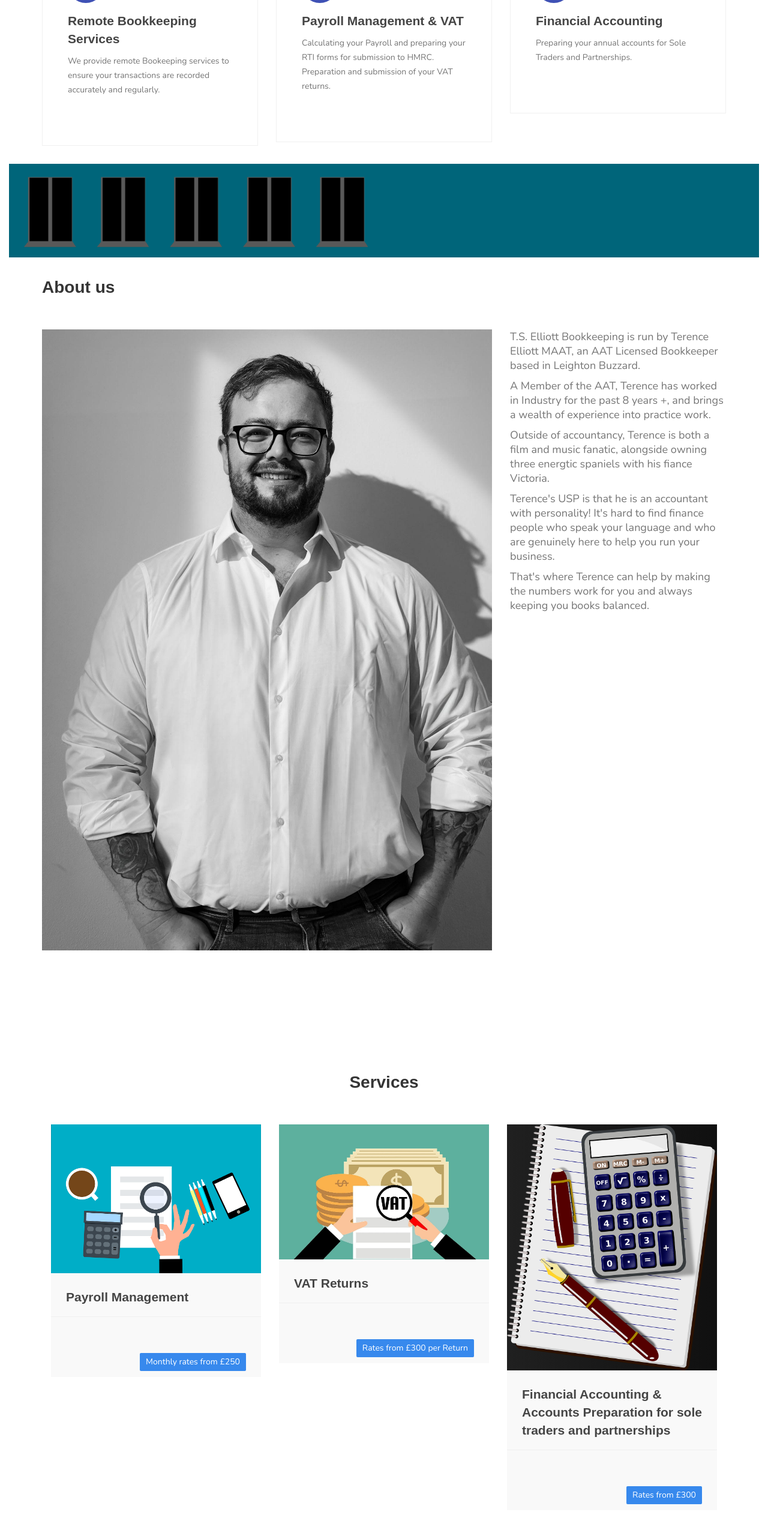
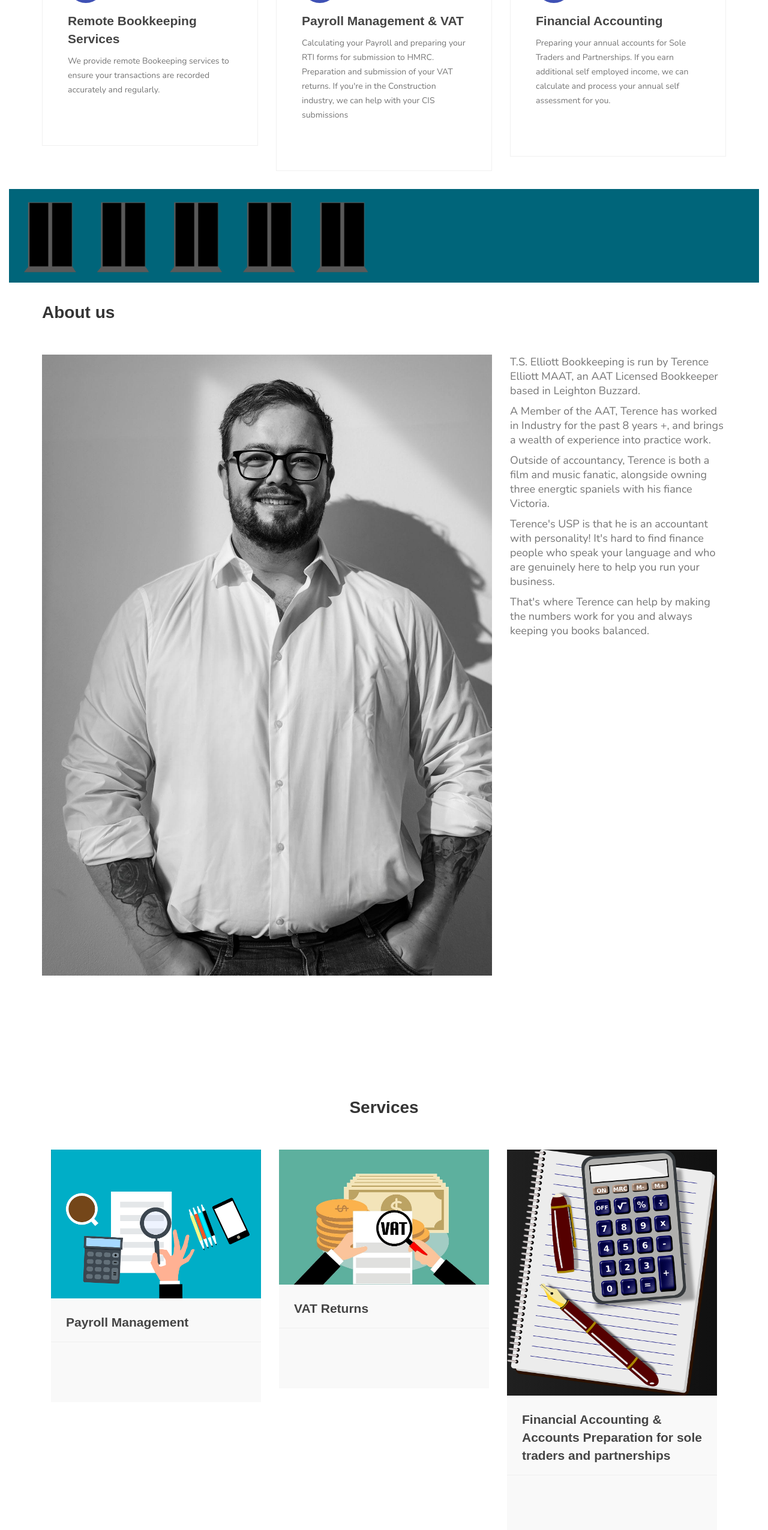
Before and after one commit to DimitarDyankov/terenceelliott.github.io, a plain HTML site: page index.html in a window 1280 px wide. Shown: the part 962-3512 px from the top of the page at 60% size. Drawn offline with nearby package versions, Linux system fonts and the light colour scheme; a web font is replaced by a local one.

Commit message:
text changes

```diff
--- a/index.html
+++ b/index.html
@@ -116,7 +116,7 @@
               <p>
                 Calculating your Payroll and preparing your RTI forms for
                 submission to HMRC. Preparation and submission of your VAT
-                returns.
+                returns. If you're in the Construction industry, we can help with your CIS submissions
               </p>
             </div>
           </div>
@@ -126,8 +126,7 @@
               <span>03</span>
               <h3>Financial Accounting</h3>
               <p>
-                Preparing your annual accounts for Sole Traders and
-                Partnerships.
+                Preparing your annual accounts for Sole Traders and Partnerships. If you earn additional self employed income, we can calculate and process your annual self assessment for you.
               </p>
             </div>
           </div>
@@ -220,7 +219,7 @@
 
                     <div class="courses-info">
                       <div class="courses-price">
-                        <span>Monthly rates from £200</span>
+                        <!--<span>Monthly rates from £200</span>-->
                       </div>
                     </div>
                   </div>
@@ -246,7 +245,7 @@
 
                     <div class="courses-info">
                       <div class="courses-price">
-                        <span>Monthly rates from £250</span>
+                        <!--<span>Monthly rates from £250</span>-->
                       </div>
                     </div>
                   </div>
@@ -272,7 +271,7 @@
 
                     <div class="courses-info">
                       <div class="courses-price">
-                        <span>Rates from £300 per Return</span>
+                        <!--<span>Rates from £300 per Return</span>-->
                       </div>
                     </div>
                   </div>
@@ -301,7 +300,7 @@
 
                     <div class="courses-info">
                       <div class="courses-price">
-                        <span>Rates from £300</span>
+                        <!--<span>Rates from £300</span>-->
                       </div>
                     </div>
                   </div>
@@ -327,7 +326,7 @@
 
                     <div class="courses-info">
                       <div class="courses-price">
-                        <span>£35 per hour for Set up and Training</span>
+                        <!--<span>£35 per hour for Set up and Training</span>-->
                       </div>
                     </div>
                   </div>
@@ -346,7 +345,7 @@
           <div class="col-md-12">
             <div class="section-title">
               <h2>
-Get in touch <small>To become a client, ask a question or just get some advice</small>
+Get in touch <small>To become a client, get a quote with our competitive rates, ask a question or just get some advice</small>
               </h2>
             </div>
 
```
